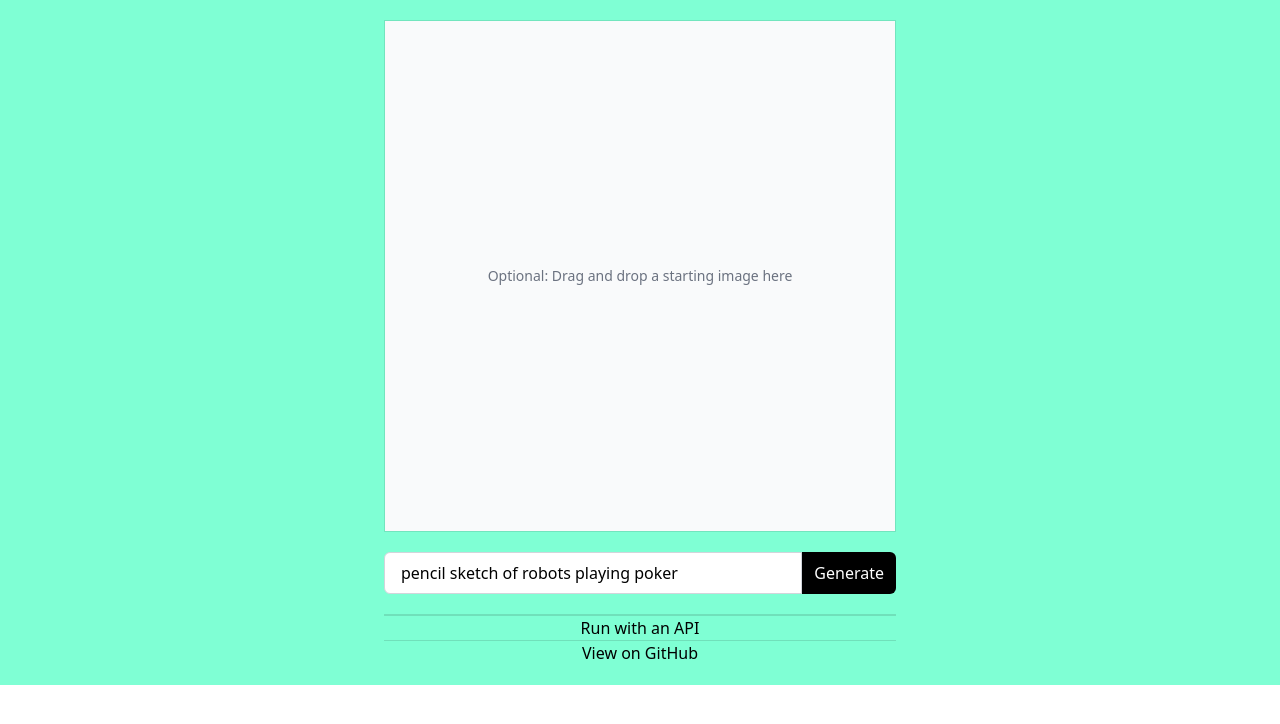
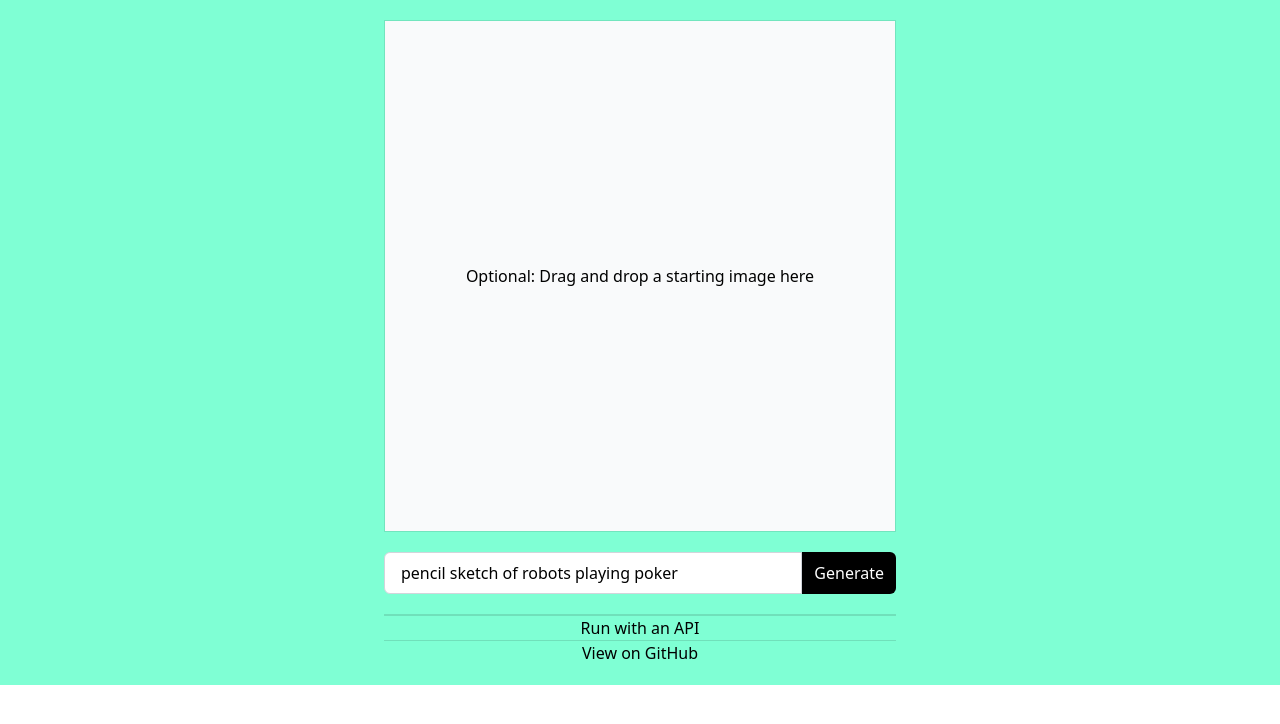
Before and after one commit to sjcobb/perses-embed-example, a Next.js app: page /paint in a window 1280 px wide. Shown: the top 724 px of the page. Built offline with nearby package versions, Linux system fonts and the light colour scheme.

Commit message:
dropzone.tsx mui styles

```diff
--- a/components/dropzone.tsx
+++ b/components/dropzone.tsx
@@ -1,4 +1,5 @@
 import React, { useCallback } from 'react';
+import { Box } from '@mui/material';
 import { useDropzone } from 'react-dropzone';
 
 export default function Dropzone(props) {
@@ -16,14 +17,21 @@ export default function Dropzone(props) {
   if (props.userUploadedImage) return null;
 
   return (
-    <div
-      className="absolute z-50 flex w-full h-full text-gray-500 text-sm text-center cursor-pointer select-none w-full h-full"
+    <Box
+      sx={{
+        display: 'flex',
+        width: '100%',
+        height: '100%',
+        position: 'absolute',
+        zIndex: 50,
+        cursor: 'pointer',
+      }}
       {...getRootProps()}
     >
       <div className="m-auto">
         <input {...getInputProps()} />
         {isDragActive ? <p>Drop the image here ...</p> : <p>Optional: Drag and drop a starting image here</p>}
       </div>
-    </div>
+    </Box>
   );
 }
```
